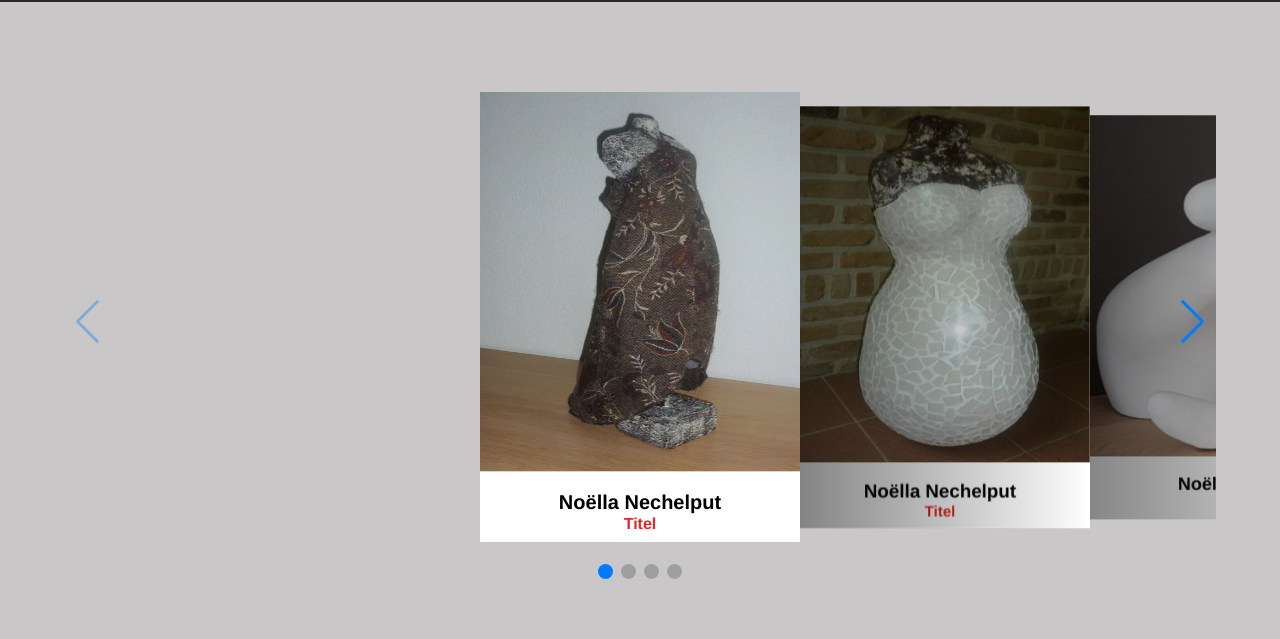
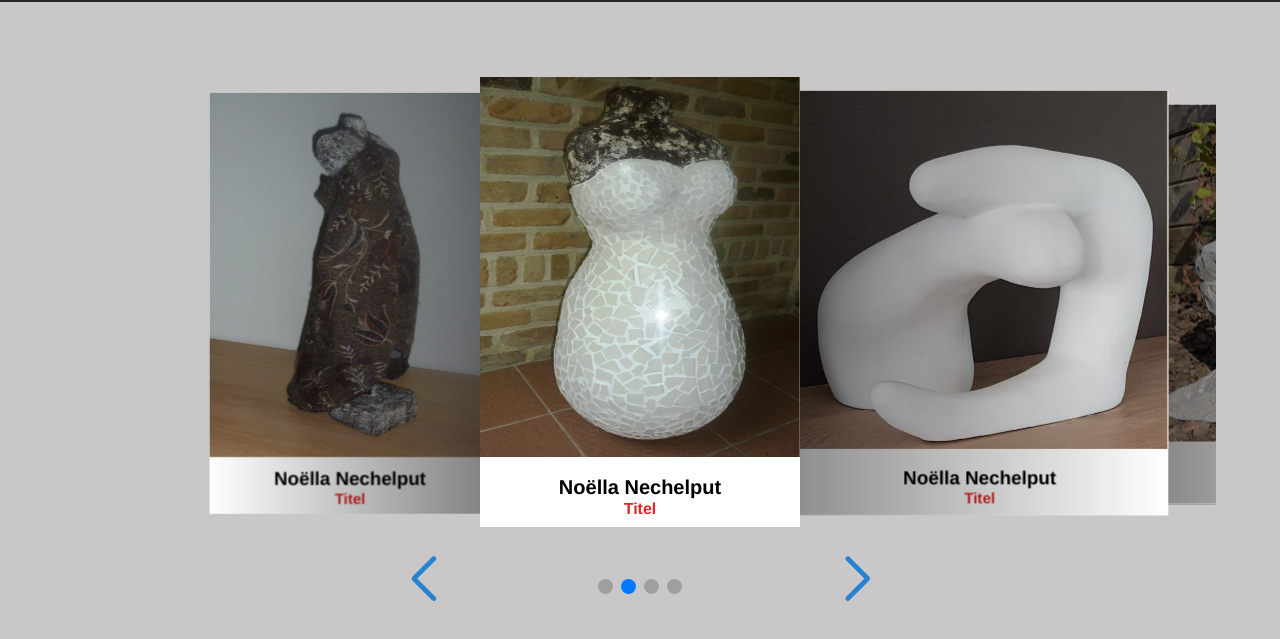
Before and after one commit to LenDR1/WebsiteMama, a plain HTML site: page ceramic.html in a window 1280 px wide. Shown: the part 78-717 px from the top of the page. Drawn offline with nearby package versions, Linux system fonts and the light colour scheme.

Commit message:
FIx10.4
Arrows bij foto's

```diff
--- a/ceramic.css
+++ b/ceramic.css
@@ -199,9 +199,29 @@ footer{
 .swiper-container {
   width: 100%;
   padding-top: 40px;
-  padding-bottom: 50px;
+  padding-bottom: 80px;
   animation: drop 1s ease;
   position: relative;
+}
+.swiper-button-next{
+  color: rgb(35, 132, 211);
+  font-weight: bold;
+  height: 560px;
+  right: 30%;
+}
+.swiper-button-prev{
+  color: rgb(35, 132, 211);
+  font-weight: bold;
+  height: 560px;
+  left: 30%;
+}
+@media screen and (max-width: 1000px){
+  .swiper-button-prev{
+    left: 10%;
+  }
+  .swiper-button-next{
+    right: 10%;
+  }
 }
 .swiper-slide {
   background-position: center;
@@ -234,33 +254,7 @@ footer{
   font-size: 16px;
   color: rgb(230, 38, 38);
 }
-.swiper-slide:nth-child(1) {
-  background-position: center;
-  background-size: cover;
-  width: 320px;
-  height: 450px;
-  background: #fff;
-}
-.swiper-slide:nth-child(1) .imgBx{
-  width: 100%;
-  height: 380px;
-}
-.swiper-slide:nth-child(1) .imgBx .img1{
-  width: 100%;
-  height: 100%;
-}
-.swiper-slide:nth-child(1) .details{
-  box-sizing: border-box;
-  font-size: 20px;
-  padding: 20px;
-}
-.swiper-slide:nth-child(1) .details h3{
-  margin:0;
-  padding: 0;
-  font-size: 20px;
-  text-align: center;
-  line-height: 20px;
-}
+
 .swiper-slide:nth-child(2) {
   background-position: center;
   background-size: cover;
--- a/ceramic.html
+++ b/ceramic.html
@@ -22,13 +22,13 @@
 					<li class="weg"><a href="index.html">Homepage</a></li>
 					<li class="weg"><a href="#">My Work</a>
 						<ul class="nav-dropdown">
-							<li><a href="fabric.html">Paint on Fabric</a></li>
+							<li><a href="fabric.html">Paint on Canvas</a></li>
 							<li><a href="photos.html">Paint on Textile</a></li>
 							<li><a href="#">Ceramic</a></li>
 						</ul>
 					</li>
 					<li class="toon"><a href="index.html">Homepage</a></li>
-					<li class="toon"><a href="fabric.html">Paint on Fabric</a></li>
+					<li class="toon"><a href="fabric.html">Paint on Canvas</a></li>
 					<li class="toon"><a href="photos.html">Paint on Textile</a></li>
 					<li class="toon"><a href="#">Ceramic</a></li>
 					<li><a href="about.html">About</a></li>
@@ -109,6 +109,10 @@
 							modifier: 1,
 							slideShadows : true,
 						},
+						autoplay: {
+        					delay: 2500,
+        					disableOnInteraction: false,
+      					},
 					// If we need pagination
 					pagination: {
 						el: '.swiper-pagination',
--- a/fabric.css
+++ b/fabric.css
@@ -203,6 +203,26 @@ footer{
   animation: drop 1s ease;
   position: relative;
 }
+.swiper-button-next{
+  color: rgb(35, 132, 211);
+  font-weight: bold;
+  height: 560px;
+  right: 30%;
+}
+.swiper-button-prev{
+  color: rgb(35, 132, 211);
+  font-weight: bold;
+  height: 560px;
+  left: 30%;
+}
+@media screen and (max-width: 1000px){
+  .swiper-button-prev{
+    left: 10%;
+  }
+  .swiper-button-next{
+    right: 10%;
+  }
+}
 .swiper-slide {
   background-position: center;
   background-size: cover;
--- a/photos.css
+++ b/photos.css
@@ -209,6 +209,26 @@ footer{
   animation: drop 1s ease;
   position: relative;
 }
+.swiper-button-next{
+  color: rgb(35, 132, 211);
+  font-weight: bold;
+  height: 560px;
+  right: 30%;
+}
+.swiper-button-prev{
+  color: rgb(35, 132, 211);
+  font-weight: bold;
+  height: 560px;
+  left: 30%;
+}
+@media screen and (max-width: 1000px){
+  .swiper-button-prev{
+    left: 10%;
+  }
+  .swiper-button-next{
+    right: 10%;
+  }
+}
 .swiper-slide {
   background-position: center;
   background-size: cover;
```
Also changed, not shown: about.html (+2 -2 lines), contact.html (+2 -2 lines), fabric.html (+7 -3 lines), index.html (+2 -2 lines), photos.html (+8 -4 lines).
